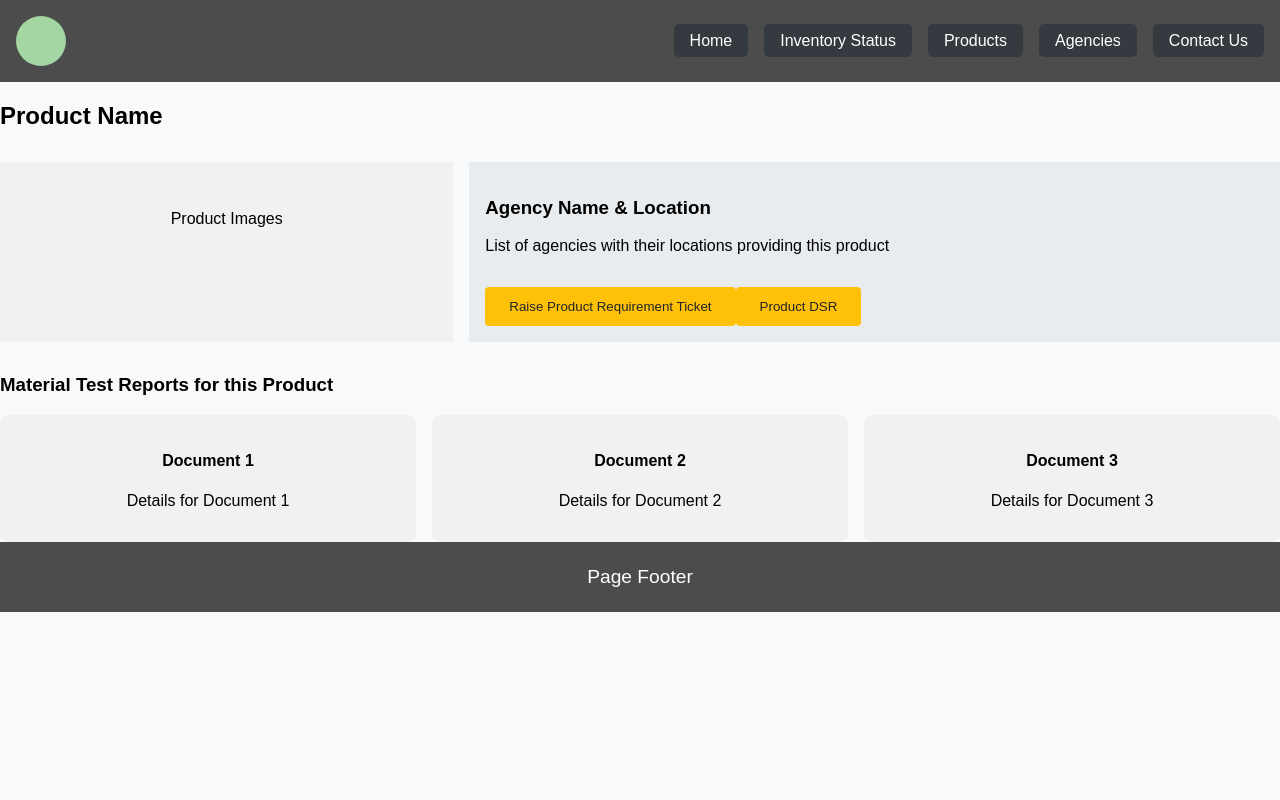
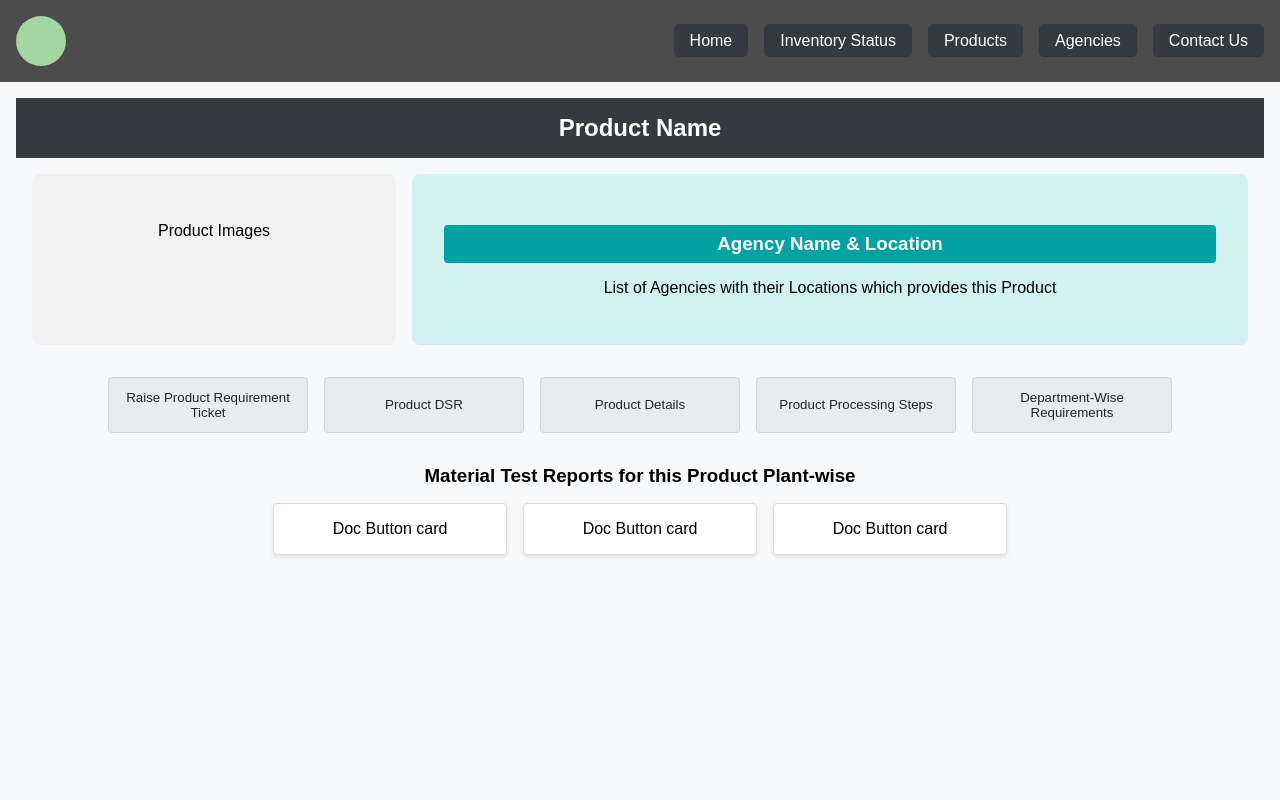
Before and after one commit to prayogbhartifoundation/CnD_Resource_Management_Platfrom, a React (Create React App) app: page /product in a window 1280 px wide. Shown: the top 800 px of the page. Built offline with nearby package versions, Linux system fonts and the light colour scheme.

Commit message:
layout changes in prouct and contact us pages

```diff
--- a/src/pages/ContactUsPage.js
+++ b/src/pages/ContactUsPage.js
@@ -49,8 +49,6 @@ function ContactUsPage() {
           <button type="submit" className="submit-button">Send Message</button>
         </form>
       </section>
-
-      <footer className="contact-footer">Page Footer</footer>
     </div>
   );
 }
--- a/src/pages/ProductPage.js
+++ b/src/pages/ProductPage.js
@@ -4,38 +4,42 @@ import "../styles/ProductPage.css";
 function ProductPage() {
   return (
     <div className="product-page">
+      {/* Header Section */}
+      <header>
+        <h2>Product Name</h2>
+      </header>
+
+      {/* Main Content */}
       <main>
-        <h2>Product Name</h2>
-
+        {/* Top Section: Product Images and Agency Info */}
         <section className="product-details">
           <div className="product-images">
-            {/* Placeholder for images */}
             <p>Product Images</p>
           </div>
-
           <div className="agency-info">
             <h3>Agency Name & Location</h3>
-            <p>List of agencies with their locations providing this product</p>
-            <button className="action-button">Raise Product Requirement Ticket</button>
-            <button className="action-button">Product DSR</button>
+            <p>
+              List of Agencies with their Locations which provides this Product
+            </p>
           </div>
         </section>
 
+        {/* Middle Buttons Section */}
+        <section className="middle-buttons">
+          <button>Raise Product Requirement Ticket</button>
+          <button>Product DSR</button>
+          <button>Product Details</button>
+          <button>Product Processing Steps</button>
+          <button>Department-Wise Requirements</button>
+        </section>
+
+        {/* Bottom Section: Material Test Reports */}
         <section className="material-reports">
-          <h3>Material Test Reports for this Product</h3>
+          <h3>Material Test Reports for this Product Plant-wise</h3>
           <div className="doc-cards">
-            <div className="card">
-              <h4>Document 1</h4>
-              <p>Details for Document 1</p>
-            </div>
-            <div className="card">
-              <h4>Document 2</h4>
-              <p>Details for Document 2</p>
-            </div>
-            <div className="card">
-              <h4>Document 3</h4>
-              <p>Details for Document 3</p>
-            </div>
+            <div className="card">Doc Button card</div>
+            <div className="card">Doc Button card</div>
+            <div className="card">Doc Button card</div>
           </div>
         </section>
       </main>
--- a/src/styles/ContactUsPage.css
+++ b/src/styles/ContactUsPage.css
@@ -12,6 +12,7 @@
     background-color: #f0f8ff;
     padding: 1rem;
     border-radius: 8px;
+    color:black;
   }
 
   /* Contact Info Section */
--- a/src/styles/ProductPage.css
+++ b/src/styles/ProductPage.css
@@ -1,58 +1,136 @@
-src/styles/ProductPage.css
-
+/* General Styles */
 .product-page {
   display: flex;
   flex-direction: column;
   min-height: 100vh;
+  font-family: Arial, sans-serif;
+  background-color: #f8f9fa;
 }
 
-header nav ul {
-  list-style: none;
-  display: flex;
-  gap: 1rem;
-}
-
-.product-details {
-  display: flex;
-  gap: 1rem;
-  margin: 2rem 0;
-}
-
-.product-images {
-  flex: 1;
-  background-color: #f1f1f1;
-  padding: 2rem;
-  text-align: center;
-}
-
-.agency-info {
-  flex: 2;
-  background-color: #e9ecef;
-  padding: 1rem;
-}
-
-button {
-  padding: 0.75rem 1.5rem;
-  background-color: #ffc107;
-  color: #212529;
-  border: none;
-  border-radius: 4px;
-  cursor: pointer;
-  margin-top: 1rem;
-}
-
-.material-reports {
-  margin-top: 2rem;
-}
-
-.doc-cards {
-  display: flex;
-  gap: 1rem;
-}
-
-footer {
+header {
   background-color: #343a40;
   color: #fff;
   text-align: center;
   padding: 1rem;
 }
+
+h2 {
+  margin: 0;
+}
+
+main {
+  flex: 1;
+  padding: 1rem;
+}
+
+h3 {
+  margin-bottom: 1rem;
+  text-align: center;
+}
+
+/* Product Details Section */
+.product-details {
+  display: flex;
+  gap: 1rem;
+  flex-wrap: wrap;
+  margin-bottom: 2rem;
+}
+
+.product-images {
+  flex: 1 1 40%;
+  max-width: 300px;
+  background-color: #f1f1f1;
+  padding: 2rem;
+  text-align: center;
+  border-radius: 8px;
+}
+
+.agency-info {
+  flex: 1 1 55%;
+  background-color: #d1f2f1;
+  padding: 2rem;
+  border-radius: 8px;
+  text-align: center;
+}
+
+.agency-info h3 {
+  margin-bottom: 1rem;
+  background-color: #00a2a3;
+  color: white;
+  padding: 0.5rem;
+  border-radius: 4px;
+}
+
+/* Middle Buttons Section */
+.middle-buttons {
+  display: flex;
+  flex-wrap: wrap;
+  justify-content: center;
+  gap: 1rem;
+  margin-bottom: 2rem;
+}
+
+.middle-buttons button {
+  flex: 1 1 calc(33.333% - 1rem);
+  max-width: 200px;
+  padding: 0.75rem 1rem;
+  background-color: #e9ecef;
+  color: #212529;
+  border: 1px solid #ced4da;
+  border-radius: 4px;
+  cursor: pointer;
+  text-align: center;
+}
+
+.middle-buttons button:hover {
+  background-color: #d1d5d9;
+}
+
+/* Material Reports Section */
+.material-reports {
+  text-align: center;
+  margin-bottom: 2rem;
+}
+
+.doc-cards {
+  display: flex;
+  flex-wrap: wrap;
+  gap: 1rem;
+  justify-content: center;
+}
+
+.card {
+  flex: 1 1 calc(33.333% - 1rem);
+  max-width: 200px;
+  background-color: #fff;
+  border: 1px solid #ddd;
+  padding: 1rem;
+  border-radius: 4px;
+  box-shadow: 0 2px 4px rgba(0, 0, 0, 0.1);
+  text-align: center;
+}
+
+
+/* Responsive Design */
+@media (max-width: 768px) {
+  .product-details {
+    flex-direction: column;
+    align-items: center;
+  }
+
+  .middle-buttons button {
+    flex: 1 1 100%;
+    max-width: 100%;
+  }
+
+  .doc-cards .card {
+    flex: 1 1 100%;
+  }
+}
+
+@media (max-width: 480px) {
+  .product-images,
+  .agency-info {
+    max-width: 100%;
+  }
+}
```
